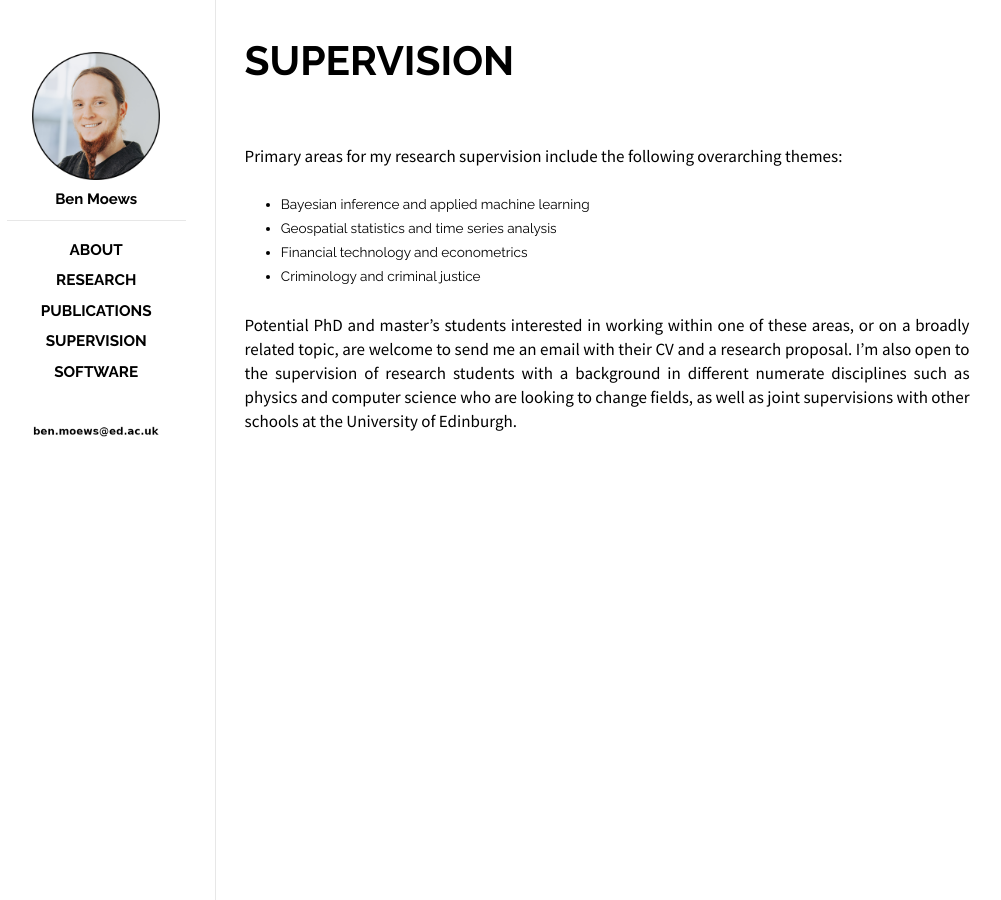
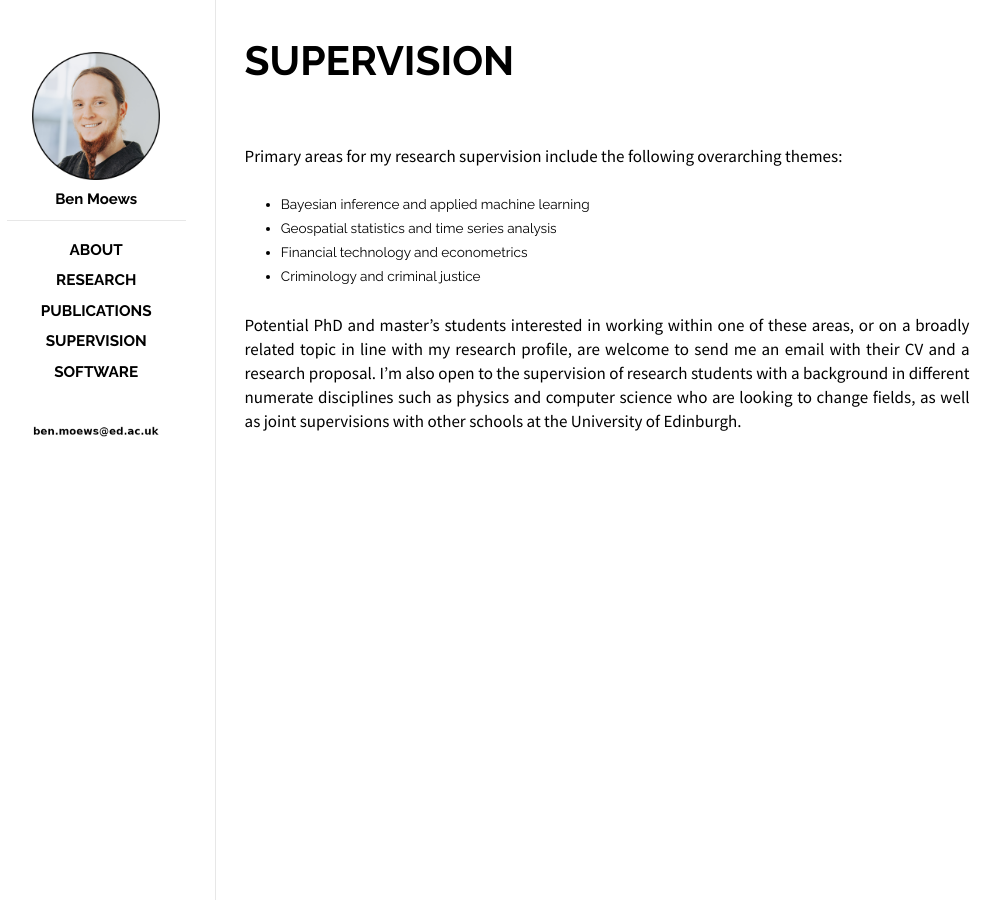
Before and after one commit to moews/moews.github.io, a Jekyll site: the page built from _posts/2017-03-25-supervision.md, in a window 1280 px wide. Shown: the whole page, without its empty margins (143-1144 px from the left). Built offline with Jekyll 4.4.1, drawn with Linux system fonts in a browser that asks for light colours.

Commit message:
Update 2017-03-25-supervision.md

```diff
--- a/_posts/2017-03-25-supervision.md
+++ b/_posts/2017-03-25-supervision.md
@@ -31,5 +31,5 @@
 
 <div style="height:25px;font-size:1px;">&nbsp;</div>
 
-Potential PhD and master's students interested in working within one of these areas, or on a broadly related topic, are welcome to send me an email with their CV and a research proposal. I'm also open to the supervision of research students with a background in different numerate disciplines such as physics and computer science who are looking to change fields, as well as joint supervisions with other schools at the University of Edinburgh.
+Potential PhD and master's students interested in working within one of these areas, or on a broadly related topic in line with my research profile, are welcome to send me an email with their CV and a research proposal. I'm also open to the supervision of research students with a background in different numerate disciplines such as physics and computer science who are looking to change fields, as well as joint supervisions with other schools at the University of Edinburgh.
 <br>
```
